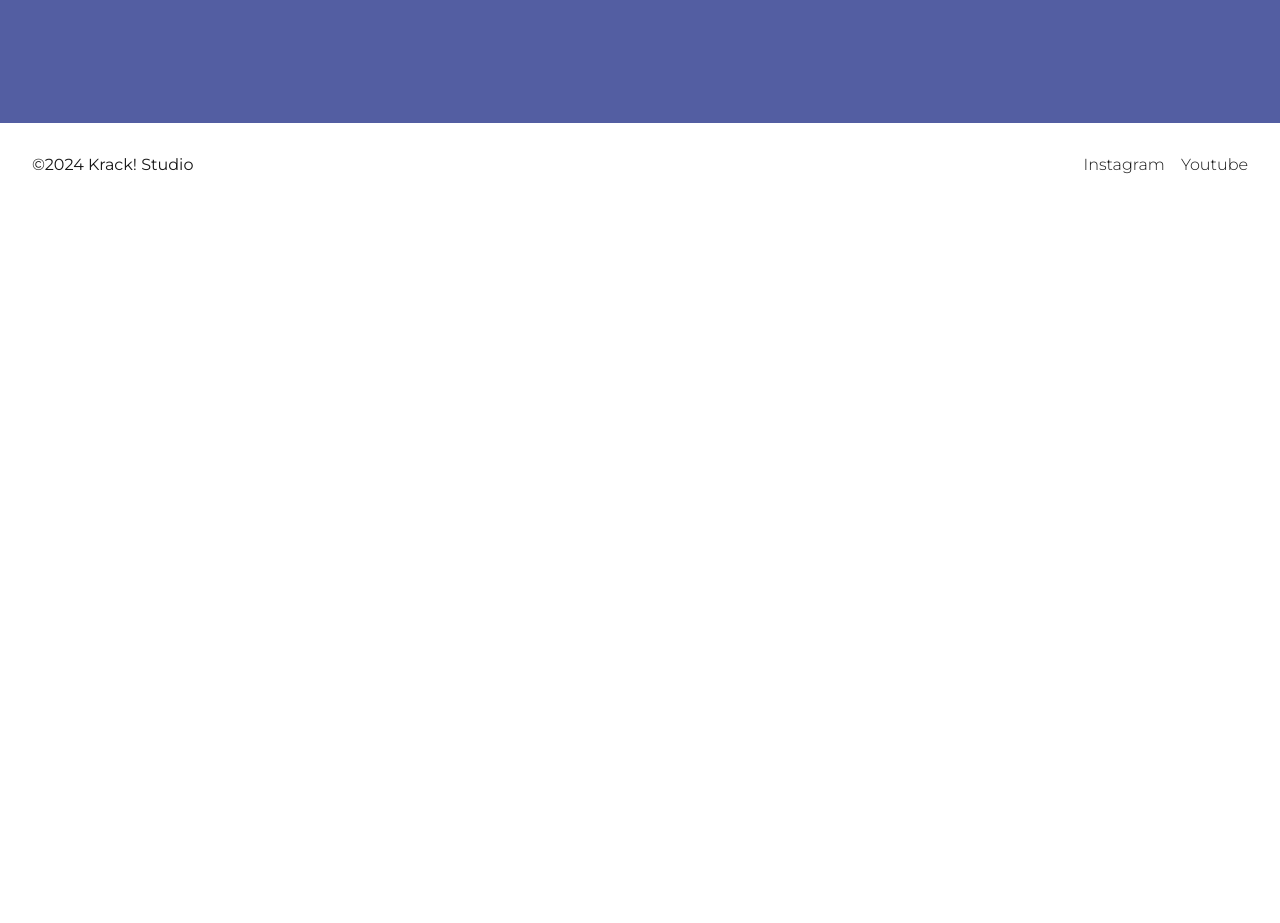
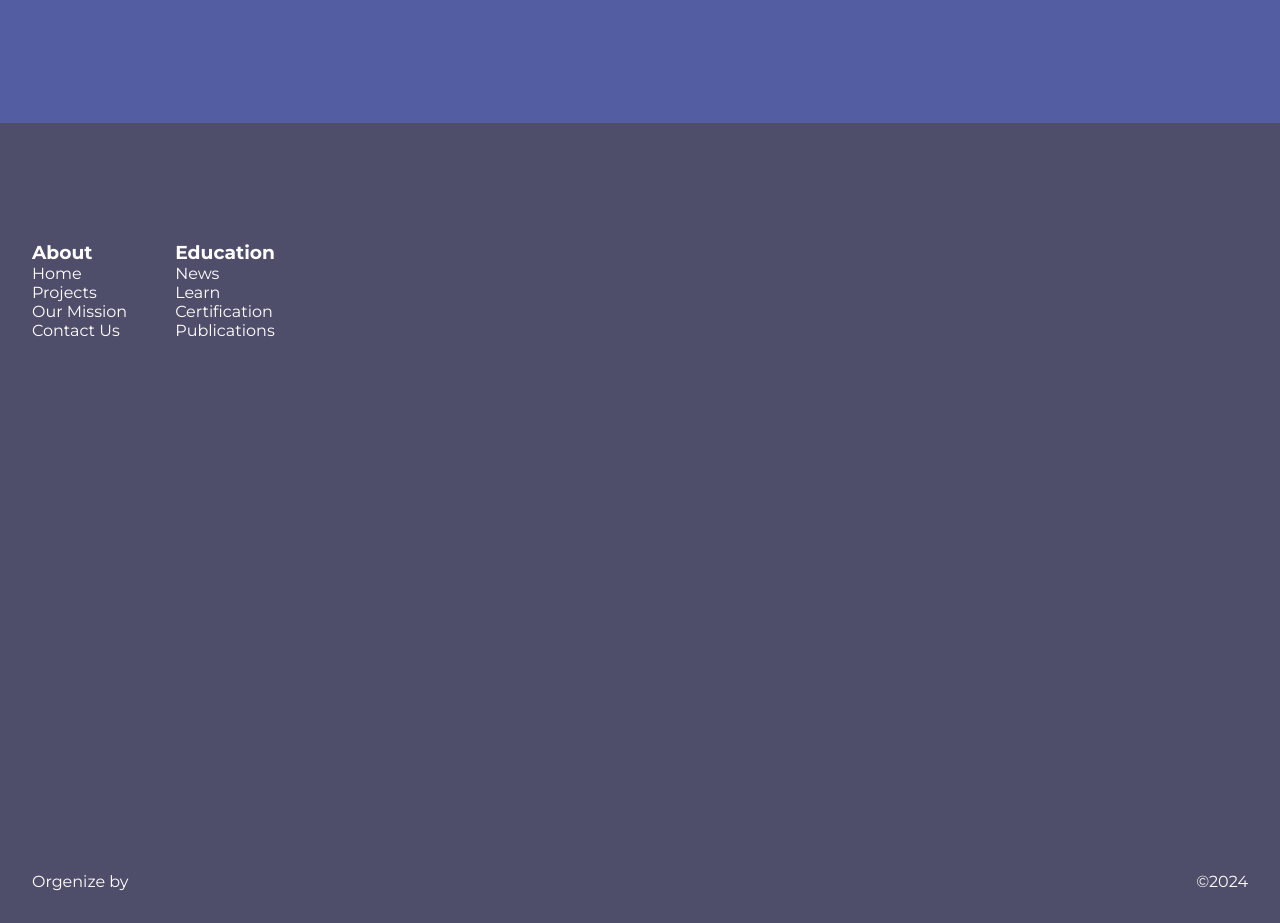
Before and after one commit to simulasikode/festivaltrilogia, a Next.js app: page /tentang in a window 1280 px wide. Shown: the part 1300-2223 px from the top of the page. Before the commit the page ends 1506 px from the top, so only its background shows below. Built offline with nearby package versions, Linux system fonts and the light colour scheme.

Commit message:
update: Index page

```diff
--- /dev/null
+++ b/src/app/components/ContentFuture/Index.jsx
@@ -0,0 +1,50 @@
+import styles from "./contentfuture.module.scss";
+import React from "react";
+
+export default function ContentFuture() {
+  return (
+    <div className={styles.content}>
+      <Section1 />
+      <Section2 />
+    </div>
+  );
+}
+
+const Section1 = () => {
+  return (
+    <div>
+      <Nav />
+    </div>
+  );
+};
+
+const Section2 = () => {
+  return (
+    <div className={styles.section2}>
+      <p>Orgenize by</p>
+      <p>©2024</p>
+    </div>
+  );
+};
+
+const Nav = () => {
+  return (
+    <div className={styles.nav}>
+      <div>
+        <h3>About</h3>
+        <p>Home</p>
+        <p>Projects</p>
+        <p>Our Mission</p>
+        <p>Contact Us</p>
+      </div>
+
+      <div>
+        <h3>Education</h3>
+        <p>News</p>
+        <p>Learn</p>
+        <p>Certification</p>
+        <p>Publications</p>
+      </div>
+    </div>
+  );
+};
--- /dev/null
+++ b/src/app/components/ContentFuture/contentfuture.module.scss
@@ -0,0 +1,26 @@
+.content {
+  color: white;
+  padding: 32px;
+  background-color: #4e4e6a;
+  display: flex;
+  justify-content: space-between;
+  flex-direction: column;
+  width: 100vw;
+  height: 100vh;
+  .nav {
+    margin-top: 86px;
+    display: flex;
+    gap: 48px;
+    flex-shrink: 0;
+  }
+
+  .section2 {
+    display: flex;
+    justify-content: space-between;
+    justify-items: end;
+    margin-top: 32px;
+    h1 {
+      font-size: 18px;
+    }
+  }
+}
--- a/src/app/components/Footer/Index.jsx
+++ b/src/app/components/Footer/Index.jsx
@@ -1,15 +1,28 @@
+"use client";
 import styles from "./footer.module.scss";
+import ContentFuture from "../ContentFuture/Index";
+import Lenis from "@studio-freight/lenis";
+import { useEffect } from "react";
 
 export default function Footer() {
+  useEffect(() => {
+    const lenis = new Lenis();
+
+    function raf(time) {
+      lenis.raf(time);
+
+      requestAnimationFrame(raf);
+    }
+
+    requestAnimationFrame(raf);
+  }, []);
   return (
     <div
       className={styles.footer}
       style={{ clipPath: "polygon(0% 0, 100% 0%, 100% 100%, 0 100%)" }}
     >
-      <span>©2024 Krack! Studio</span>
-      <div className={styles.social}>
-        <p>Instagram</p>
-        <p>Youtube</p>
+      <div className={styles.content}>
+        <ContentFuture />
       </div>
     </div>
   );
--- a/src/app/components/Footer/footer.module.scss
+++ b/src/app/components/Footer/footer.module.scss
@@ -1,18 +1,9 @@
 .footer {
-  bottom: 0px;
-  position: sticky;
-  display: flex;
-  justify-content: space-between;
-  padding: 32px;
-  .social {
-    display: flex;
-    gap: 16px;
-    p {
-      font-weight: 300;
-      &:hover {
-        cursor: pointer;
-        color: #eed09c;
-      }
-    }
+  position: relative;
+  width: 100vw;
+
+  .content {
+    width: 100vh;
+    height: 100vh;
   }
 }
--- a/src/app/layout.js
+++ b/src/app/layout.js
@@ -16,7 +16,6 @@ export default function RootLayout({ children }) {
     <html lang="en">
       <body className={montserrat.className}>
         <SmoothScrolling>
-          {" "}
           <Header />
           {children}
           <Footer />
```
Also changed, not shown: src/app/page.jsx (+13 -0 lines).
